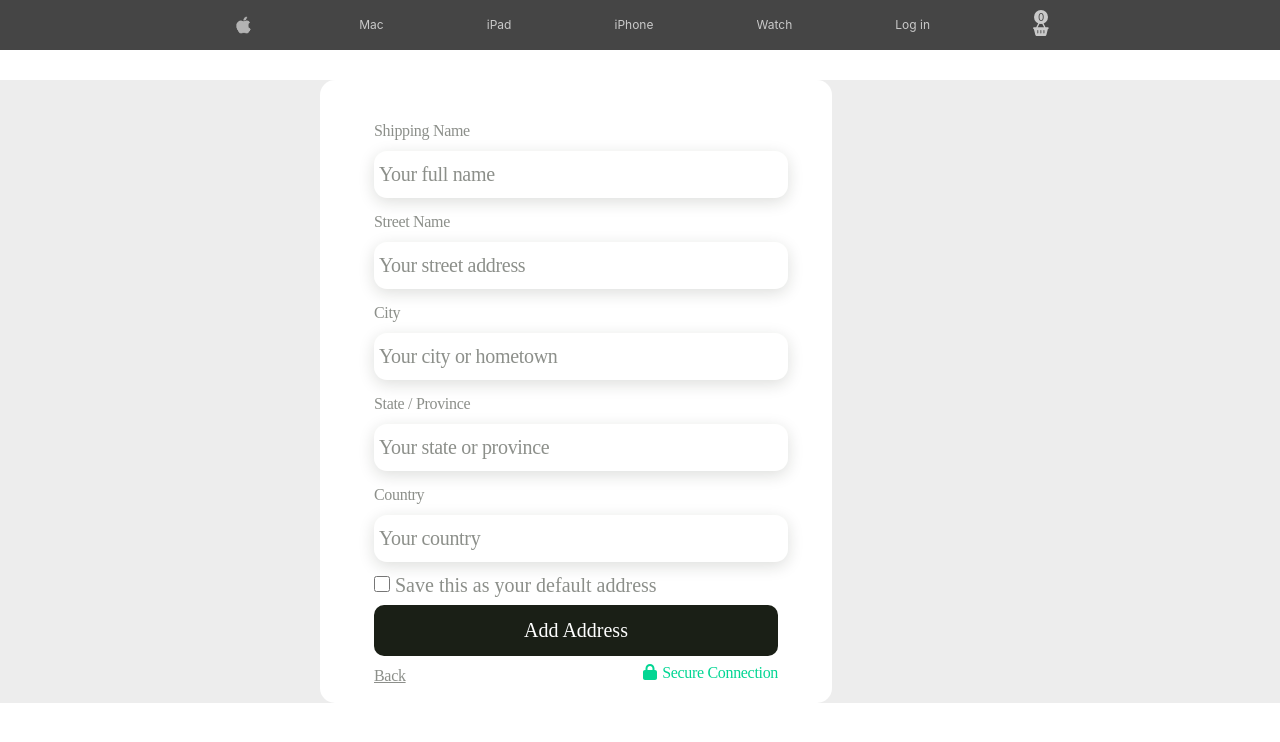
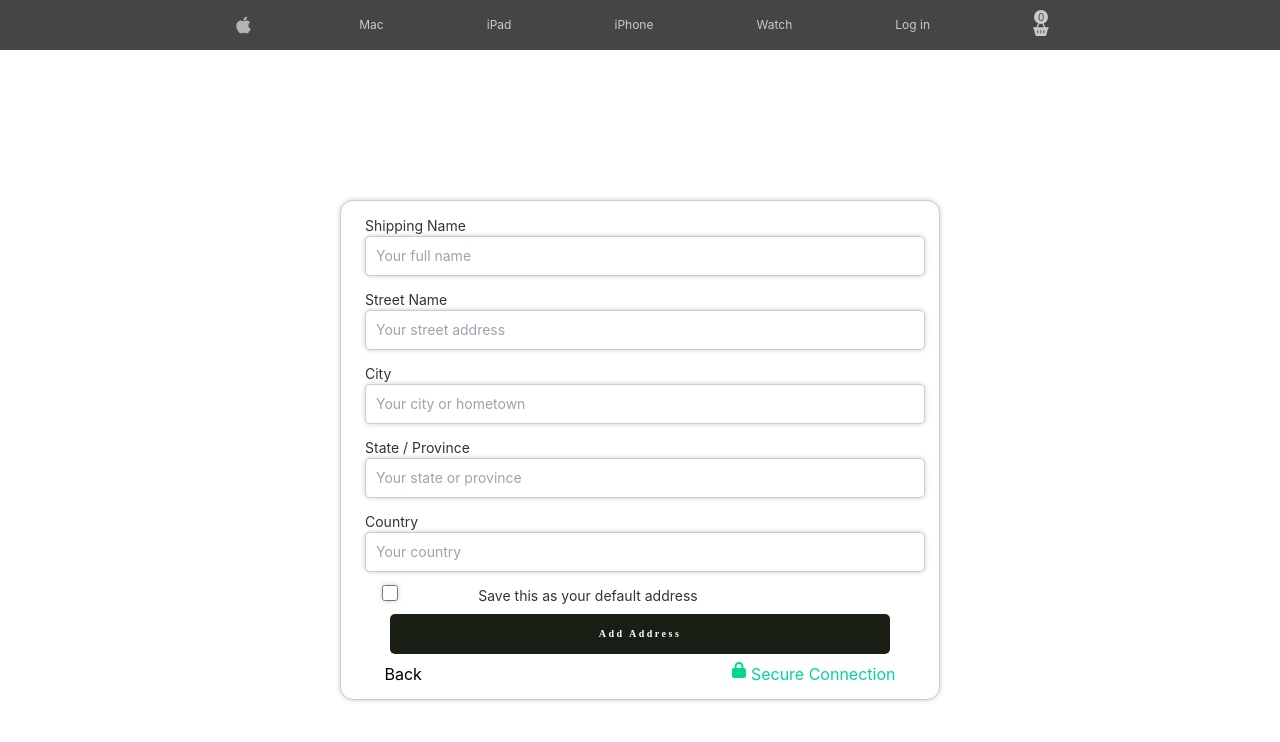
Before and after one commit to bradleymusekwa/apple-store, a React (Create React App) app: page /address in a window 1280 px wide. Shown: the top 742 px of the page. Built offline with nearby package versions, Linux system fonts and the light colour scheme.

Commit message:
project is done checkout is not working
Signed-off-by: Junaid Alexander <junaidalexander76@gmail.com>

```diff
--- a/src/App.css
+++ b/src/App.css
@@ -1,4 +1,4 @@
-.App {
+/* .App {
   text-align: center;
 }
 
@@ -35,4 +35,10 @@
   to {
     transform: rotate(360deg);
   }
+} */
+
+* {
+  margin: 0;
+  padding: 0;
+  box-sizing: border-box;
 }
--- a/src/App.js
+++ b/src/App.js
@@ -7,7 +7,9 @@ import Products from "./pages/Products";
 import Product from "./pages/Product";
 import Cart from "./pages/Cart";
 import MobileMenu from "./componants/navbar/MobileMenu";
+import Checkout from "./pages/Checkout";
 import Address from "./pages/address";
+import Payment from "./pages/Payment";
 import Confirmation from "./pages/Confirmation";
 
 function App() {
@@ -26,11 +28,12 @@ function App() {
 				<Route path="/products/:category" element={<Products />} />
 				<Route path="/product/:id" element={<Product />} />
 				<Route path="/cart" element={<Cart />} />
+				<Route path="/checkout" element={<Checkout />} />
 				<Route path="/address" element={<Address />} />
+				<Route path="/Payment" element={<Payment />} />
 				<Route path="/confirmation" element={<Confirmation />} />
 			</Routes>
 
-      {/* Add the Overlay component with conditional rendering */}
 			{isOpen && <MobileMenu onClose={toggleIsOpen} />}
 		</Router>
 	);
--- a/src/pages/Address.css
+++ b/src/pages/Address.css
@@ -1,213 +1,62 @@
-.address-page input[type="text"],
-select {
-  width: 100%;
-  font: 600 20px Cabin;
-  color: rgba(26, 31, 22, 0.5);
-  padding: 12px 5px;
-  margin-top: 8px;
-  margin-bottom: 12px;
-  box-sizing: content-box;
-  border: transparent;
-  border-radius: 13px;
-  background: #fff;
-  box-shadow: 0px 4px 16px 0px rgba(26, 31, 22, 0.15);
+.address-page {
+	display: grid;
+	place-items: center; /* Center both horizontally and vertically */
+
+	height: 100vh; /* Optionally, set a minimum height for centering */
 }
 
-.address-page input[type="tel"],
-select {
-  width: 30%;
-  font: 600 20px Cabin;
-  color: rgba(26, 31, 22, 0.5);
-  padding: 12px 5px;
-  margin-top: 8px;
-  margin-bottom: 12px;
-  box-sizing: content-box;
-  border: transparent;
-  border-radius: 13px;
-  background: #fff;
-  box-shadow: 0px 4px 16px 0px rgba(26, 31, 22, 0.15);
+input {
+	display: block;
+	padding: 10px;
+	box-sizing: border-box;
+	width: 100%;
 }
 
-.address-page input[type="tel"]::placeholder {
-  color: rgba(26, 31, 22, 0.5);
-  font-family: Cabin;
-  font-size: 20px;
-  font-style: normal;
-  font-weight: 400;
-  line-height: normal;
+label {
+	display: block;
+	margin-bottom: 5px;
+	font-weight: normal;
+	font-size: 14px;
+	color: #333;
+	width: 800px;
+	margin-left: 250px;
 }
 
-.address-page input[type="text"]::placeholder {
-  color: rgba(26, 31, 22, 0.5);
-  font-family: Cabin;
-  font-size: 20px;
-  font-style: normal;
-  font-weight: 400;
-  line-height: normal;
+.para {
+	display: flex;
+	margin-right: 100px;
 }
 
-.address-page input[type="date"],
-select {
-  width: 30%;
-  font: 600 20px Cabin;
-  color: rgba(26, 31, 22, 0.5);
-  padding: 12px 5px;
-  margin-top: 8px;
-  margin-bottom: 12px;
-  box-sizing: content-box;
-  border: transparent;
-  border-radius: 13px;
-  background: #fff;
-  box-shadow: 0px 4px 16px 0px rgba(26, 31, 22, 0.15);
-}
-
-.address-page input[type="date"]::placeholder {
-  color: rgba(26, 31, 22, 0.5);
-  font-family: Cabin;
-  font-size: 20px;
-  font-style: normal;
-  font-weight: 400;
-  line-height: normal;
-}
-
-.address-page input[type="checkbox"] {
-  width: 16px;
-  height: 16px;
-  cursor: pointer;
-  position: inline-block;
-  accent-color: #12805d;
-}
-
-.address-page input[type="submit"] {
-  width: 100%;
-  color: #fff;
-  padding: 14px 20px;
-  margin: 8px 0;
-  border: none;
-  border-radius: 4px;
-  cursor: pointer;
-  border-radius: 10px;
-}
-
-.address-page input[type="submit"]:hover {
-  background-color: azure;
-  color: #1a1f16;
-  border: 2px dotted #1a1f16;
+.para > p {
+	margin-right: 100px;
+	font-size: 14px;
+	color: #333;
 }
 
 .add-address-btn {
-  color: #fff;
-  font-family: Cabin;
-  font-size: 20px;
-  font-style: normal;
-  font-weight: 500;
-  line-height: normal;
-  border-radius: 10px;
-  background: #1a1f16;
+	width: 500px;
+	height: 40px;
+	border-radius: 5px;
+	border: none;
+	background-color: #1a1f16;
+	color: #ffffff;
+	font-family: normal;
+	font-size: 10px;
+	font-weight: 600;
+	letter-spacing: 0.25em;
+	text-align: center;
 }
 
-.address-page button {
-  border: none;
-  background: #fff;
-  color: rgba(26, 31, 22, 0.5);
-  font-family: Cabin;
-  font-size: 16px;
-  font-style: normal;
-  font-weight: 400;
-  line-height: normal;
-  letter-spacing: -0.32px;
-  text-decoration-line: underline;
-  cursor: pointer;
+.low-bar {
+	display: flex;
 }
 
-.address-page button:hover {
-  background: rgba(26, 31, 22, 0.5);
-  color: #fff;
-  border-radius: 5px;
+.btn-back {
+	margin-right: 300px;
 }
 
 .secure-connection {
-  float: right;
-  color: #02d693;
-  font-family: Cabin;
-  font-size: 16px;
-  font-style: normal;
-  font-weight: 400;
-  line-height: normal;
-  letter-spacing: -0.32px;
+	display: flex; /* Change to display: flex; to align text on the same line */
+	margin-left: 10px; /* Adjust the margin as needed for proper spacing */
+	color: #02d693;
 }
-.address-page {
-  background: #ededed;
-}
-
-.small-container {
-  font-family: Cabin;
-  width: 40%;
-  background-color: #fff;
-  margin-left: 25%;
-  padding: 39px 54px;
-  border-radius: 15px;
-  margin-top: 10px;
-  padding-bottom: 70px;
-}
-
-.small-container p {
-  float: left;
-  align-items: start;
-  color: rgba(26, 31, 22, 0.5);
-}
-
-.address-page h1 {
-  color: #1a1f16;
-  font-family: Cabin;
-  font-size: 31.25px;
-  font-style: normal;
-  font-weight: 400;
-  line-height: normal;
-  letter-spacing: 7.813px;
-  text-transform: uppercase;
-}
-.form-container {
-  font-family: Cabin;
-  width: 40%;
-  background-color: #fff;
-  margin-left: 25%;
-  padding: 39px 54px;
-  border-radius: 15px;
-  margin-top: 30px;
-  margin-bottom: 20px;
-}
-
-.address-page label {
-  color: rgba(26, 31, 22, 0.5);
-  font-family: Cabin;
-  font-size: 16px;
-  font-style: normal;
-  font-weight: 400;
-  line-height: normal;
-  letter-spacing: -0.32px;
-}
-
-.address-page .para {
-  color: rgba(26, 31, 22, 0.5);
-  float: left;
-  font-family: Cabin;
-  font-size: 20px;
-  font-style: normal;
-  font-weight: 400;
-  line-height: normal;
-}
-
-.label .text-wrapper {
-  position: fixed;
-  top: 0;
-  left: 0;
-  font-family: var(--body-small-regular-condensed-font-family);
-  font-weight: var(--body-small-regular-condensed-font-weight);
-  color: var(--fontplaceholder);
-  font-size: var(--body-small-regular-condensed-font-size);
-  letter-spacing: var(--body-small-regular-condensed-letter-spacing);
-  line-height: var(--body-small-regular-condensed-line-height);
-  white-space: nowrap;
-  font-style: var(--body-small-regular-condensed-font-style);
-}
--- a/src/pages/Checkout.css
+++ b/src/pages/Checkout.css
@@ -128,8 +128,7 @@
   border: 1px solid #333;
 }
 
-.change-payment-btn:hover {
-  background-color: #333;
+.change-payment-btn {
   color: white;
   border: white;
 }
--- a/src/pages/Checkout.js
+++ b/src/pages/Checkout.js
@@ -2,8 +2,11 @@ import React from "react";
 import { Link } from "react-router-dom";
 import { FontAwesomeIcon } from "@fortawesome/react-fontawesome";
 import { faCreditCard, faGift } from "@fortawesome/free-solid-svg-icons";
+import { useNavigate } from "react-router-dom";
+import "./Checkout.css";
 
 const Checkout = () => {
+	const navigate = useNavigate();
 	return (
 		<div className="content-checkout">
 			<div className="left-column">
@@ -14,10 +17,10 @@ const Checkout = () => {
 					<div className="Shipping-address">
 						<div className="Current-address">
 							<button className="change-address-btn">Change</button>
-              <p>Junaid Alexander</p>
-              <p>126 Loop Street</p>
-              <p>Cape Town</p>
-              <p>South Africa</p>
+							<p></p>
+							<p></p>
+							<p></p>
+							<p></p>
 						</div>
 					</div>
 				</div>
@@ -45,7 +48,7 @@ const Checkout = () => {
 						<h1>Review your bag</h1>
 					</div>
 					<div className="bag-content">
-            <div className="item-view-bag-content"></div>
+						<div className="item-view-bag-content" />
 						<hr />
 					</div>
 				</div>
@@ -79,7 +82,7 @@ const Checkout = () => {
 					<div>
 						<hr />
 					</div>
-          <button className="order-placement-btn">Place your order</button>
+<button className="order-placement-btn" onClick={() => navigate("/address")} >Place your order</button>
 					<div className="back-cart-btn">
 						<Link to={-1}>
 							<button className="backtocart">Back</button>
--- a/src/pages/Confirmation.js
+++ b/src/pages/Confirmation.js
@@ -1,6 +1,9 @@
+import React from "react";
+import "./Confirmation.css";
+
 const Confirmation = () => {
 	return (
-    <div className="confirmationbody">
+		<div className="confirmationbody" style={{ textAlign: "center" }}>
 			<div className="confirmationheader">
 				<h1>Your order has been placed successfully!</h1>
 			</div>
--- /dev/null
+++ b/src/pages/Payment.css
@@ -0,0 +1,125 @@
+form > h1 {
+	margin-right: 230px;
+	margin-top: -50px;
+}
+
+.card {
+	width: 300px;
+	height: Hug (500px);
+	padding: 16px;
+	border-radius: 13px;
+	gap: 8px;
+	background: #ffffff;
+	justify-content: space-around;
+	flex: 1;
+	border: 1px solid #ccc;
+	box-shadow: 0 0 5px rgba(0, 0, 0, 0.2);
+	padding: 20px;
+	margin: 0 auto;
+	width: 600px;
+}
+
+h1 {
+	font-family: Cabin;
+	font-size: 20px;
+	font-weight: 600;
+	letter-spacing: 0.25em;
+	text-align: left;
+	color: #1a1f16;
+}
+
+.card-header > p {
+	font-family: Cabin;
+	font-size: 10px;
+	font-weight: 200;
+	letter-spacing: 0.25em;
+	text-align: left;
+	color: #1a1f16;
+}
+
+.card,
+form {
+	margin-bottom: 20px;
+}
+
+form {
+	display: flex;
+	flex-direction: column;
+	align-items: center;
+	gap: 30px;
+	justify-content: center;
+	margin-top: 50px;
+	padding: 10px;
+	border-radius: 13px;
+	gap: 8px;
+	background: #ffffff;
+	border: 1px solid #ccc;
+	box-shadow: 0 0 5px rgba(0, 0, 0, 0.2);
+	width: 600px;
+	height: 500px;
+	margin: 0 auto;
+}
+
+input {
+	width: 70%;
+	height: 40px;
+	padding: 10px;
+	border-radius: 5px;
+	border: 1px solid #ccc;
+	box-shadow: 0 0 5px rgba(0, 0, 0, 0.2);
+	margin-right: 80px;
+}
+
+.mini-heading {
+	color: #c6c7c5;
+	font-size: 10px;
+	margin-right: 410px;
+}
+
+span {
+	margin-right: 0px;
+}
+
+.para > input[type="checkbox"] {
+	width: 16px;
+	height: 16px;
+	cursor: pointer;
+	position: inline-block;
+	accent-color: #12805d;
+}
+
+.buttons {
+	display: flex;
+	padding: 10px;
+	justify-content: space-between;
+}
+
+.card input {
+	float: left;
+}
+
+.date-cvc {
+	display: flex;
+	width: 50%;
+	padding-right: 10px;
+	justify-content: space-between;
+	margin-right: 200px;
+}
+
+.date-cvc > input {
+	margin-right: 10px;
+}
+
+.btn {
+	width: 500px;
+	height: 40px;
+	border-radius: 5px;
+	border: none;
+	background-color: #1a1f16;
+	color: #ffffff;
+	font-family: normal;
+	font-size: 10px;
+	font-weight: 600;
+	letter-spacing: 0.25em;
+	text-align: center;
+}
--- /dev/null
+++ b/src/pages/Payment.js
@@ -0,0 +1,86 @@
+import React, { useState } from "react";
+import "./Payment.css";
+import { useNavigate } from "react-router-dom";
+import { Link } from "react-router-dom";
+import { FontAwesomeIcon } from "@fortawesome/react-fontawesome";
+import { faLock } from "@fortawesome/free-solid-svg-icons";
+
+
+const CardDetailsForm = () => {
+	const [cardHolder, setCardHolder] = useState("");
+	const [cardNumber, setCardNumber] = useState("");
+	const [cardExpiryDate, setCardExpiryDate] = useState("");
+	const [cardCvc, setCardCvc] = useState("");
+
+	const handleSubmit = event => {
+		event.preventDefault();
+	};
+
+	const navigate = useNavigate();
+
+	return (
+		<>
+		<div className="card">
+			<div className="card-header">
+				<h1>SELECT CARD</h1>
+<p>MasterCard ending in 4242</p>
+<p>VISA Debit ending in 2894</p>
+			</div>
+			</div>
+		<form onSubmit={handleSubmit}>
+			<h1>ADD A NEW CARD</h1>
+			<p className="mini-heading">Card Hold Name</p>
+			<input
+				type="text"
+				placeholder="Card Holder Name"
+				value={cardHolder}
+				onChange={event => setCardHolder(event.target.value)}
+			/>
+			<p className="mini-heading">Card Number</p>
+			<input
+				type="number"
+				placeholder="Card Number"
+				value={cardNumber}
+				onChange={event => setCardNumber(event.target.value)}
+			/>
+			<div className="date-cvc">
+			<input
+				type="text"
+				placeholder="Card Expiry Date (MM/YYYY)"
+				value={cardExpiryDate}
+				onChange={event => setCardExpiryDate(event.target.value)}
+			/>
+			<input
+				type="number"
+				placeholder="Card CVC"
+				value={cardCvc}
+				onChange={event => setCardCvc(event.target.value)}
+			/>
+			</div>
+			<div className="buttons">
+
+			<button
+				onClick={() => navigate("/Confirmation")}
+			 class="btn">
+				Add payment method
+			</button>
+
+
+			</div>
+			<div className="low-bar">
+						<div className="btn-back">
+							<Link to={-1}>
+								<button>Back</button>
+							</Link>
+						</div>
+						<span className="secure-connection">
+							<FontAwesomeIcon icon={faLock} style={{ marginRight: "5px" }} />
+							Secure Connection
+						</span>
+						</div>
+		</form>
+		</>
+	);
+};
+
+export default CardDetailsForm;
--- a/src/pages/address.js
+++ b/src/pages/address.js
@@ -7,39 +7,41 @@ import { useSelector, useDispatch } from "react-redux";
 import { addUser } from "../redux/features/reducer/userSlice";
 import { ValidateAddress } from "./Validation";
 import "./Address.css";
+import { useNavigate } from "react-router-dom";
 
-const Address = (props) => {
-  const users = useSelector((state) => state.users);
+const Address = props => {
+	const users = useSelector(state => state.users);
 	const dispatch = useDispatch();
+	const navigate = useNavigate();
 
 	const initialAddress = {
 		name: "",
 		streetname: "",
 		city: "",
 		province: "",
-    country: "",
+		country: ""
 	};
 
 	const [values, setValues] = useState(initialAddress);
 	const [errors, setErrors] = useState({});
 
-  const handleInput = (event) => {
+	const handleInput = event => {
 		const { name, value } = event.target;
 		setValues({ ...values, [name]: value });
 	};
 
-  const handleSubmit = (event) => {
+	const handleSubmit = event => {
 		event.preventDefault();
 		dispatch(addUser(values));
 	};
 
-  const handleValidation = (event) => {
+	const handleValidation = event => {
 		event.preventDefault();
 		const validationErrors = ValidateAddress(values);
 		setErrors(validationErrors);
 	};
 
-  const submit = (event) => {
+	const submit = event => {
 		handleValidation(event);
 		handleSubmit(event);
 	};
@@ -57,7 +59,10 @@ const Address = (props) => {
 							value={values.name}
 							onChange={handleInput}
 						/>
-            {errors.name && <p style={{ color: "red" }}>{errors.name}</p>}
+						{errors.name &&
+							<p style={{ color: "red" }}>
+								{errors.name}
+							</p>}
 					</label>
 					<label>
 						<span className="input-label">Street Name</span>
@@ -68,9 +73,10 @@ const Address = (props) => {
 							value={values.streetname}
 							onChange={handleInput}
 						/>
-            {errors.streetname && (
-              <p style={{ color: "red" }}>{errors.streetname}</p>
-            )}
+						{errors.streetname &&
+							<p style={{ color: "red" }}>
+								{errors.streetname}
+							</p>}
 					</label>
 					<label>
 						<span className="input-label">City</span>
@@ -81,7 +87,10 @@ const Address = (props) => {
 							value={values.city}
 							onChange={handleInput}
 						/>
-            {errors.city && <p style={{ color: "red" }}>{errors.city}</p>}
+						{errors.city &&
+							<p style={{ color: "red" }}>
+								{errors.city}
+							</p>}
 					</label>
 					<label>
 						<span className="input-label">State / Province</span>
@@ -92,9 +101,10 @@ const Address = (props) => {
 							value={values.province}
 							onChange={handleInput}
 						/>
-            {errors.province && (
-              <p style={{ color: "red" }}>{errors.province}</p>
-            )}
+						{errors.province &&
+							<p style={{ color: "red" }}>
+								{errors.province}
+							</p>}
 					</label>
 					<label>
 						<span className="input-label">Country</span>
@@ -105,27 +115,35 @@ const Address = (props) => {
 							value={values.country}
 							onChange={handleInput}
 						/>
-            {errors.country && <p style={{ color: "red" }}>{errors.country}</p>}
+						{errors.country &&
+							<p style={{ color: "red" }}>
+								{errors.country}
+							</p>}
 					</label>
-          <p className="para">
-            <input type="checkbox" /> Save this as your default address
-          </p>
-          <input
-            type="submit"
-            value="Add Address"
+
+					<div className="para">
+						<input type="checkbox" />
+						<p>Save this as your default address</p>
+					</div>
+
+					<button
 						className="add-address-btn"
-          />
-          <p>
-            <span style={{ float: "left" }}>
+						onClick={() => navigate("/Payment")}
+					>
+						Add Address
+					</button>
+
+						<div className="low-bar">
+						<div className="btn-back">
 							<Link to={-1}>
 								<button>Back</button>
 							</Link>
-            </span>
+						</div>
 						<span className="secure-connection">
 							<FontAwesomeIcon icon={faLock} style={{ marginRight: "5px" }} />
 							Secure Connection
 						</span>
-          </p>
+						</div>
 				</form>
 			</div>
 		</div>
@@ -138,7 +156,7 @@ Address.propTypes = {
 	children: PropTypes.array,
 	setTrigger: PropTypes.func,
 	text2: PropTypes.string,
-  text3: PropTypes.string,
+	text3: PropTypes.string
 };
 
 export default Address;
```
Also changed, not shown: src/pages/Confirmation.css (+5 -14 lines), 2 other files (tests, documents, lock files or other folders). Lines whose indentation alone changed are shown as unchanged.
